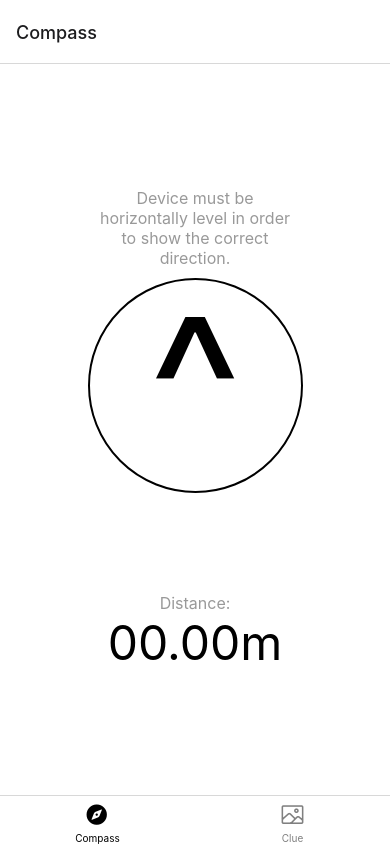
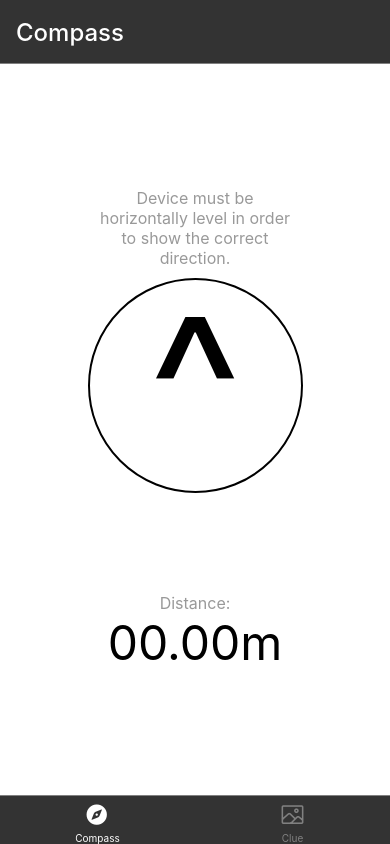
Before and after one commit to minkang3/globle-frontend, a React Native app: screen / in a window 390 px wide. Built offline with nearby package versions, Linux system fonts and the light colour scheme.

Commit message:
Merge branch 'main' of https://github.com/minkang543/globle-frontend into main
Co-authored-by: minkang543 <minkang543@users.noreply.github.com>

```diff
--- a/App.js
+++ b/App.js
@@ -144,8 +144,26 @@ export default function App() {
 
               return <Ionicons name={iconName} size={size} color={color} />;
             },
-            tabBarActiveTintColor: 'black',
+            tabBarActiveTintColor: 'white',
             tabBarInactiveTintColor: 'gray',
+            tabBarStyle: {
+              backgroundColor: '#333',
+              borderTopWidth: 1,
+              borderTopColor: 'gray'
+            },
+            tabBarItemStyle: {
+              fontSize: 12
+            },
+            headerStyle: {
+              backgroundColor: '#333',
+              borderBottomWidth: 1,
+              borderBottomColor: 'gray',
+            },
+            headerTitleStyle: {
+              color: 'white',
+              fontSize: 24,
+              textAlign: 'center'
+            }
           })}
         >
         <Tab.Screen name='Compass' component={DirectorScreen}
```
